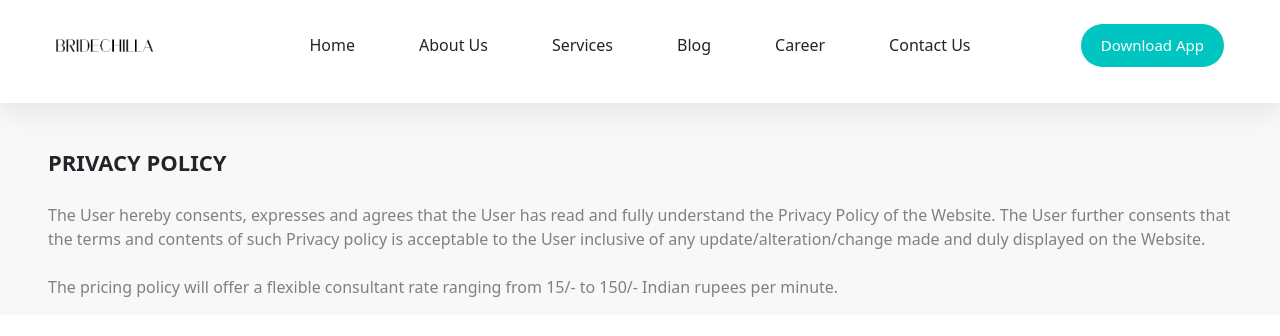
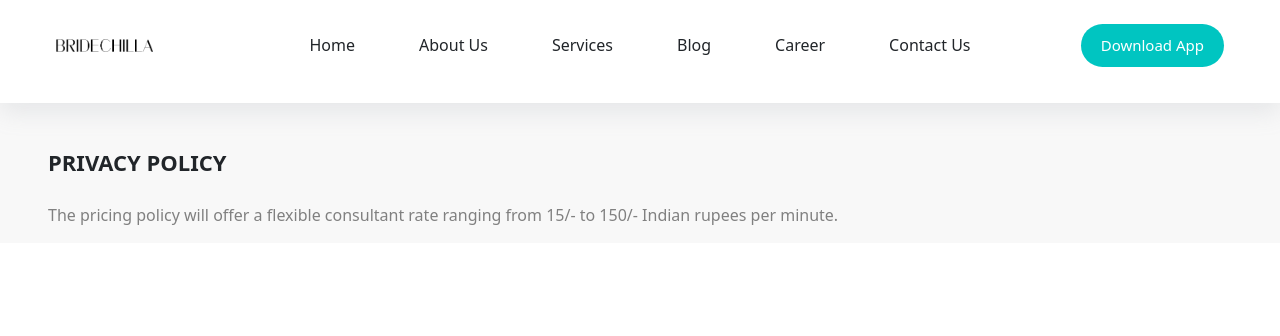
Before and after one commit to 30saharsh/bride-chilla, a React (Create React App) app: page /pp in a window 1280 px wide. Shown: the top 336 px of the page. Built offline with nearby package versions, Linux system fonts and the light colour scheme.

Commit message:
Pricing Policy Fixed

```diff
--- a/src/pages/Privacy/index.js
+++ b/src/pages/Privacy/index.js
@@ -11,9 +11,6 @@ const index = () => {
       <span className='fw-bold' style={{fontSize : 22}}>PRIVACY POLICY
 </span><br></br><br></br>
        <p className='' style={{color : 'gray'}}>
-
-       The User hereby consents, expresses and agrees that the User has read and fully understand the Privacy Policy of the Website. The User further consents that the terms and contents of such Privacy policy is acceptable to the User inclusive of any update/alteration/change made and duly displayed on the Website.
- <br></br><br></br>
  The pricing policy will offer a flexible consultant rate ranging from 15/- to 150/- Indian rupees per minute.
        </p>
     </div>
```
